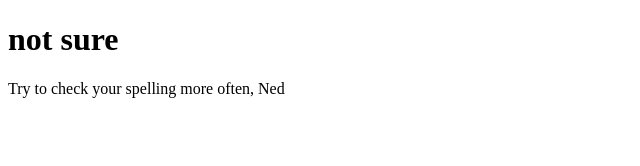
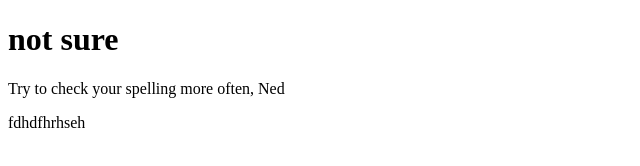
Before and after one commit to epoch/not_sure_classbook, a plain HTML site: page index.html in a window 1280 px wide. Shown: the whole page, without its empty margins (0-640 px from the left). Drawn offline with Linux system fonts and the light colour scheme.

Commit message:
Add extra fdhdfhrhseh paragraph

```diff
--- a/index.html
+++ b/index.html
@@ -8,5 +8,6 @@
 <body>
   <h1>not sure</h1>
   <p>Try to check your spelling more often, Ned</p>
+  <p>fdhdfhrhseh</p>
 </body>
 </html>
```
